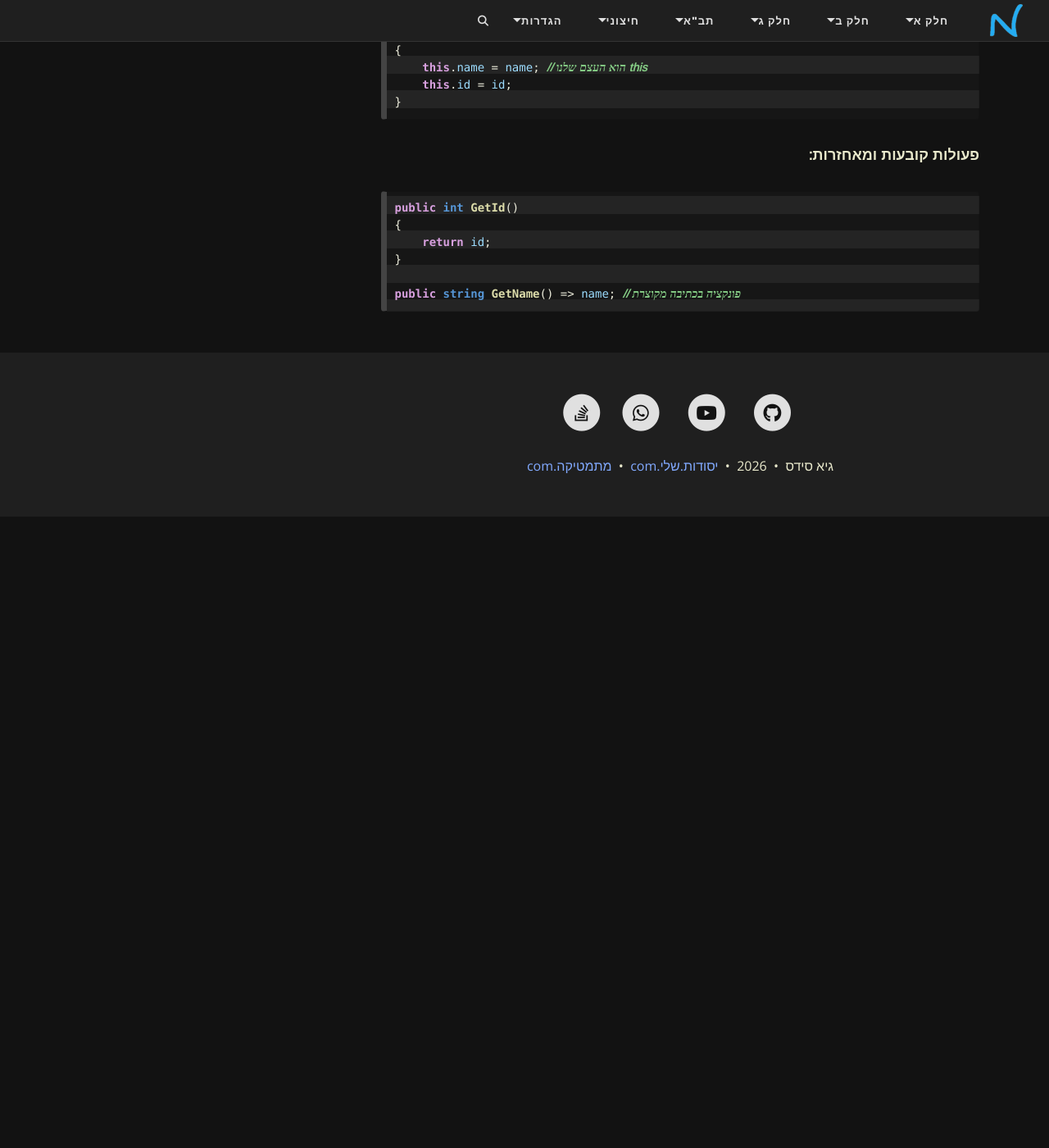
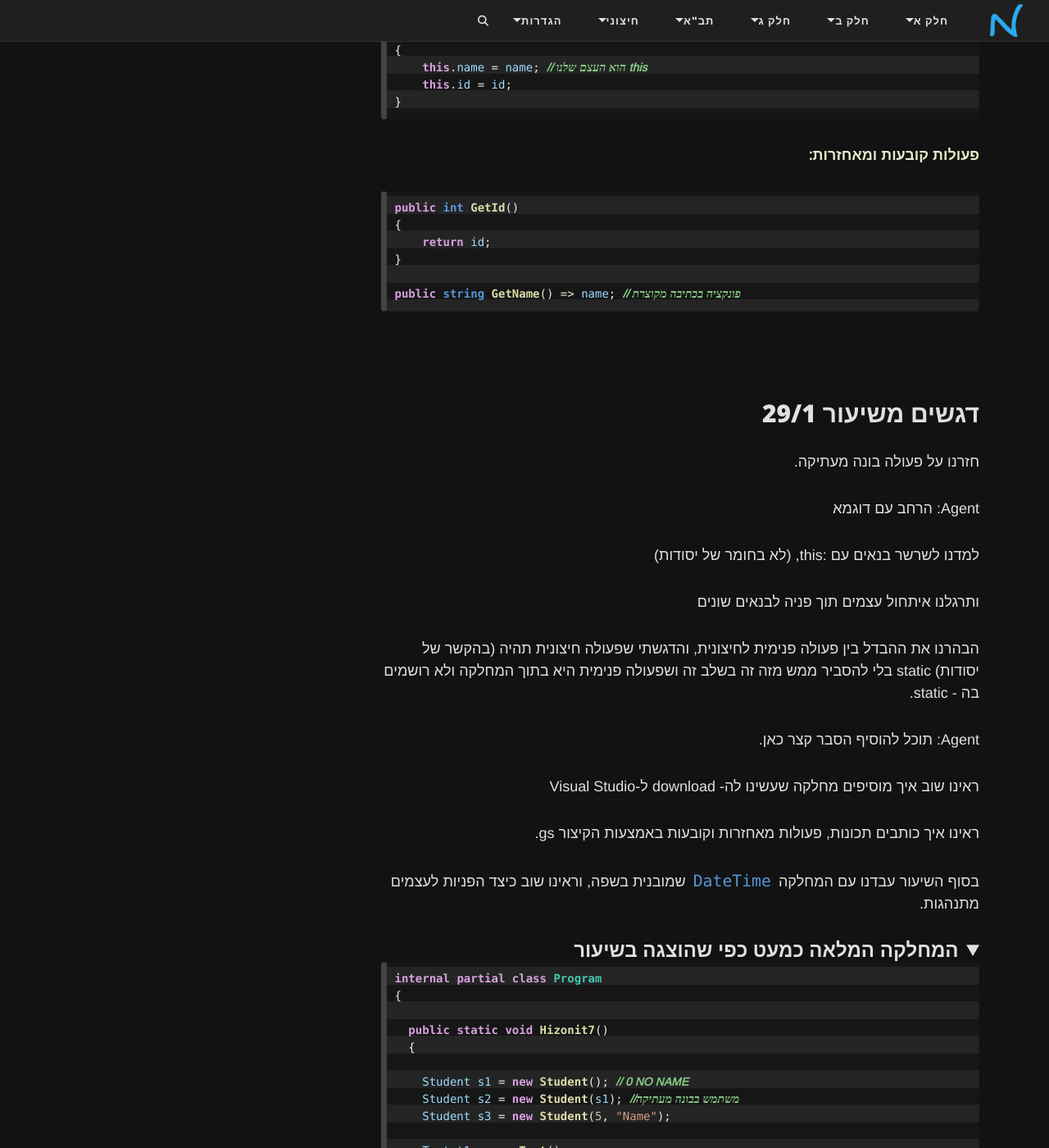
Before and after one commit to 3strategy/BeautifulYesodot, a Jekyll site: the page built from cs3e/Objects_02_BuildingClasses.md, in a window 1280 px wide and 1400 px high, scrolled down 4979 px. Shown: the whole window at 82% size. Built offline with Jekyll 4.4.1, drawn with Linux system fonts in a browser that asks for light colours; comment, search, counter and statistics services are not loaded; before the commit the page ends 5609 px from its top, so only the background shows below that; some of the changed text lies outside the part shown.

Commit message:
נוכחות עדכון מספר מטלה ועדכון תקציר שיעור

````diff
--- a/_config.yml
+++ b/_config.yml
@@ -138,7 +138,7 @@ navbar-links:
 
     - פרק 11 עצמים:
         - למה 11.1: "/cs3e/Objects_01_WhyWhatPrinciples/"
-        - 11.1.1 תרגול ראשוני - שימוש במחלקות: "/cs3e/Ex/Ex11y2UsingOurClasses"
+        - 11y1 תרגול ראשוני - שימוש במחלקות: "/cs3e/Ex/Ex11y1UsingOurClasses"
         - 11.1.2 תרגול אינטרקטיבי: "/cs3e/Ex/Ex11.1objects_array_interactive.html"
         - כתיבת מחלקות 11.2: "/cs3e/Objects_02_BuildingClasses/"
         - 11.3 Don't Ask, Tell: "/cs3e/Objects_03_DontAskTell/"
--- a/cs3e/Objects_02_BuildingClasses.md
+++ b/cs3e/Objects_02_BuildingClasses.md
@@ -220,3 +220,80 @@ public int GetId()
 
 public string GetName() => name; // פונקציה בכתיבה מקוצרת
 ```
+
+---
+
+## דגשים משיעור 29/1
+
+חזרנו על פעולה בונה מעתיקה.
+
+Agent: הרחב עם דוגמא
+
+
+למדנו לשרשר בנאים עם :this, (לא בחומר של יסודות)
+
+ותרגלנו איתחול עצמים תוך פניה לבנאים שונים
+
+הבהרנו את ההבדל בין פעולה פנימית לחיצונית, והדגשתי שפעולה חיצונית תהיה (בהקשר של יסודות) static בלי להסביר ממש מזה זה בשלב זה
+ושפעולה פנימית היא בתוך המחלקה ולא רושמים בה - static.
+
+Agent: תוכל להוסיף הסבר קצר כאן.
+
+ראינו שוב איך מוסיפים מחלקה שעשינו לה- download ל-Visual Studio
+
+ראינו איך כותבים תכונות, פעולות מאחזרות וקובעות באמצעות הקיצור gs.
+
+בסוף השיעור עבדנו עם המחלקה  `DateTime` שמובנית בשפה, וראינו שוב כיצד הפניות לעצמים מתנהגות.
+
+
+<details open markdown="1"><summary>המחלקה המלאה כמעט כפי שהוצגה בשיעור</summary>
+
+```csharp
+internal partial class Program
+{
+
+  public static void Hizonit7()
+  {
+
+    Student s1 = new Student(); // 0 NO NAME
+    Student s2 = new Student(s1); //משתמש בבונה מעתיקה
+    Student s3 = new Student(5, "Name");
+
+    Test t1 = new Test();
+    Test t2 = new Test(t1.GetTestDate().Add(new TimeSpan(2, 30, 0, 0)));
+    DateTime d = t2.GetTestDate();
+
+    d = d.AddDays(1); // t2 מוסיף יום. לא משפיע על התאריך בתוך
+    // להפנות למקום החדש בזכרון d - הפעולה תחזיר עצם חדש וההפניה גורמת ל
+    // t2 לא תהיה שום השפעה על תאריך המבחן שיש בתכונה של
+  }
+}
+public class Test
+{
+
+  private DateTime testDate;
+
+  public Test()
+    : this(DateTime.Now)
+  {
+  }
+
+  public Test(DateTime testDate)
+  {
+    this.testDate = testDate;
+  }
+
+  public DateTime GetTestDate()
+  {
+    return testDate;
+  }
+  public void SetTestDate(DateTime value)
+  {
+    testDate = value;
+  }
+
+
+}
+```
+
+</details>
````
Also changed, not shown: cs3e/Ex/Ex11y1UsingOurClasses.md (renamed from cs3e/Ex/Ex11y2UsingOurClasses.md, +1 -1 lines), 2 other files.
